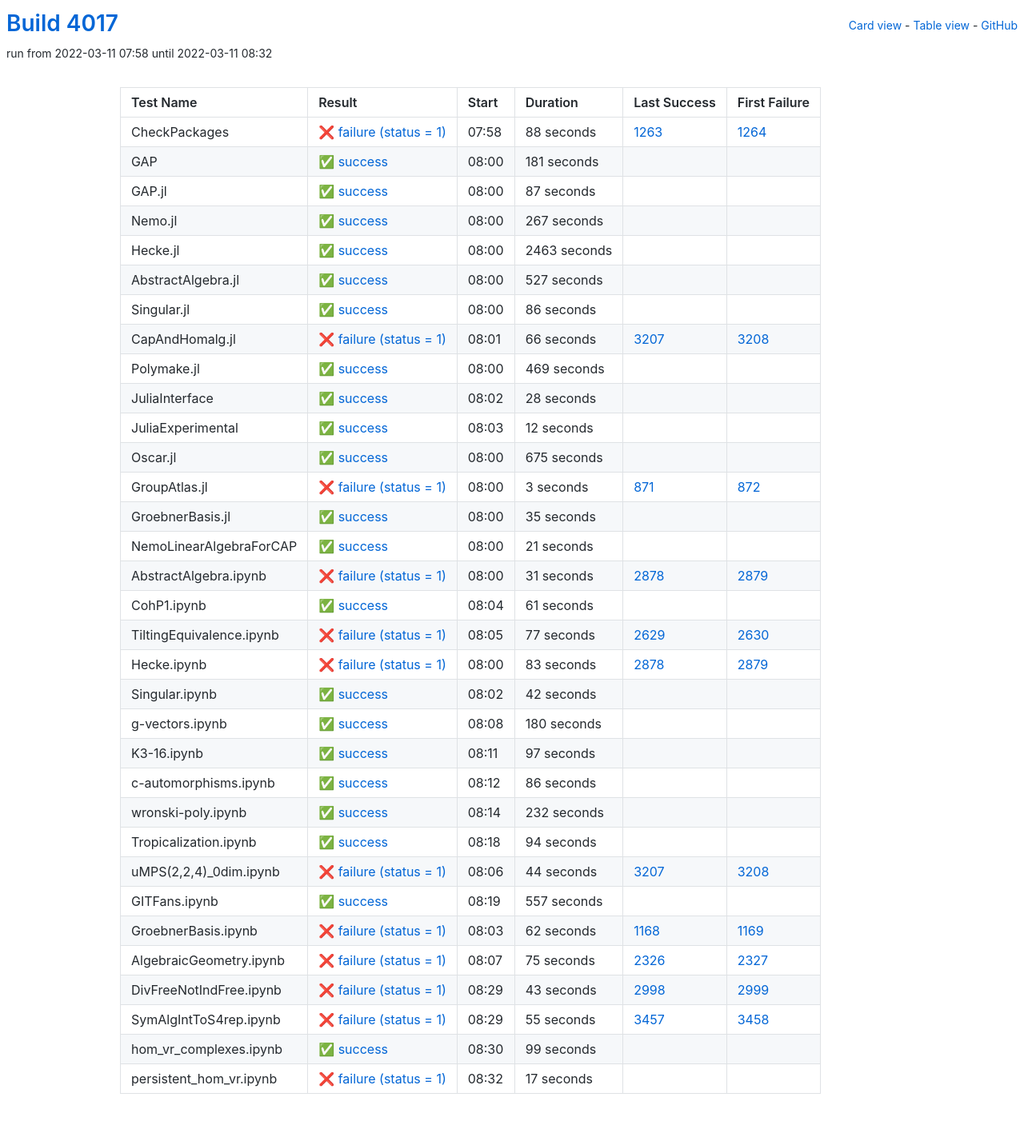
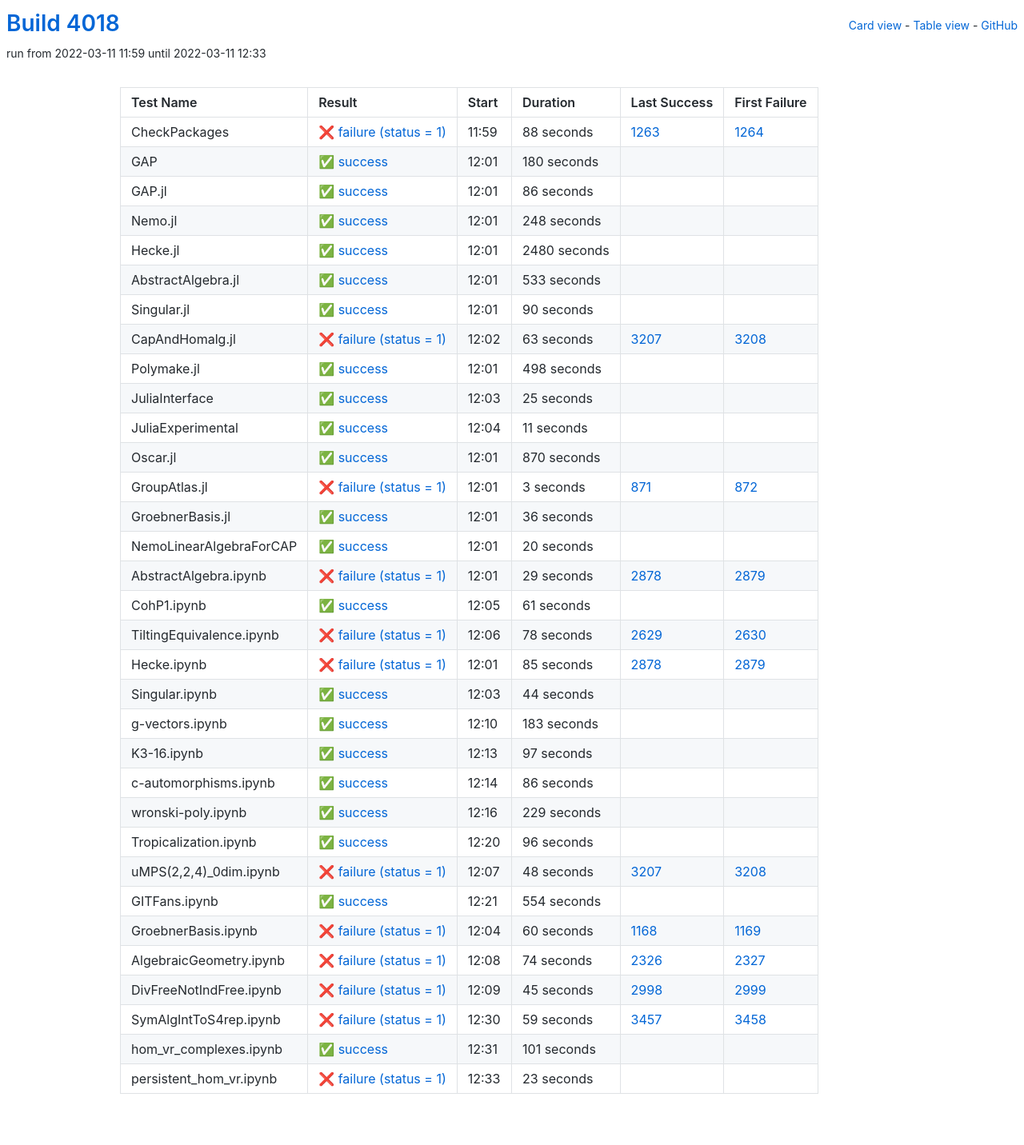
Before and after one commit to oscar-system/oscar-ci-status-stable, a Jekyll site: the page built from table.html, in a window 1280 px wide. Shown: the whole page at 80% size. Built offline with Jekyll 4.4.1, drawn with Linux system fonts in a browser that asks for light colours.

Commit message:
Build #4018

```diff
--- a/_data/ci.yml
+++ b/_data/ci.yml
@@ -1,6 +1,6 @@
 ---
-build: 4017
-build_url: https://oscarci.mathematik.uni-kl.de/job/oscar-stable/4017/
+build: 4018
+build_url: https://oscarci.mathematik.uni-kl.de/job/oscar-stable/4018/
 job: oscar-stable
 organization: oscar-system
 repo: oscar-ci-status-stable
@@ -8,8 +8,8 @@ repourl: https://github.com/oscar-system/oscar-ci-status-stable
 tests:
 - name: CheckPackages
   id: checkpackages
-  log: https://oscarci.mathematik.uni-kl.de/job/oscar-stable/4017/artifact/logs/build-4017/CheckPackages.log
-  start: 2022-03-11 07:58
+  log: https://oscarci.mathematik.uni-kl.de/job/oscar-stable/4018/artifact/logs/build-4018/CheckPackages.log
+  start: 2022-03-11 11:59
   success: false
   exitcode: 1
   status: failure
@@ -20,68 +20,20 @@ tests:
   first_failure_url: https://oscarci.mathematik.uni-kl.de/job/oscar-stable/1264/
 - name: GAP
   id: gap
-  log: https://oscarci.mathematik.uni-kl.de/job/oscar-stable/4017/artifact/logs/build-4017/GAP.log
-  start: 2022-03-11 08:00
+  log: https://oscarci.mathematik.uni-kl.de/job/oscar-stable/4018/artifact/logs/build-4018/GAP.log
+  start: 2022-03-11 12:01
   success: true
   exitcode: 0
   status: success
-  duration: 181
+  duration: 180
   last_success: false
   last_success_url:
   first_failure: false
   first_failure_url:
 - name: GAP.jl
   id: gap-jl
-  log: https://oscarci.mathematik.uni-kl.de/job/oscar-stable/4017/artifact/logs/build-4017/GAP.jl.log
-  start: 2022-03-11 08:00
-  success: true
-  exitcode: 0
-  status: success
-  duration: 87
-  last_success: false
-  last_success_url:
-  first_failure: false
-  first_failure_url:
-- name: Nemo.jl
-  id: nemo-jl
-  log: https://oscarci.mathematik.uni-kl.de/job/oscar-stable/4017/artifact/logs/build-4017/Nemo.jl.log
-  start: 2022-03-11 08:00
-  success: true
-  exitcode: 0
-  status: success
-  duration: 267
-  last_success: false
-  last_success_url:
-  first_failure: false
-  first_failure_url:
-- name: Hecke.jl
-  id: hecke-jl
-  log: https://oscarci.mathematik.uni-kl.de/job/oscar-stable/4017/artifact/logs/build-4017/Hecke.jl.log
-  start: 2022-03-11 08:00
-  success: true
-  exitcode: 0
-  status: success
-  duration: 2463
-  last_success: false
-  last_success_url:
-  first_failure: false
-  first_failure_url:
-- name: AbstractAlgebra.jl
-  id: abstractalgebra-jl
-  log: https://oscarci.mathematik.uni-kl.de/job/oscar-stable/4017/artifact/logs/build-4017/AbstractAlgebra.jl.log
-  start: 2022-03-11 08:00
-  success: true
-  exitcode: 0
-  status: success
-  duration: 527
-  last_success: false
-  last_success_url:
-  first_failure: false
-  first_failure_url:
-- name: Singular.jl
-  id: singular-jl
-  log: https://oscarci.mathematik.uni-kl.de/job/oscar-stable/4017/artifact/logs/build-4017/Singular.jl.log
-  start: 2022-03-11 08:00
+  log: https://oscarci.mathematik.uni-kl.de/job/oscar-stable/4018/artifact/logs/build-4018/GAP.jl.log
+  start: 2022-03-11 12:01
   success: true
   exitcode: 0
   status: success
@@ -90,70 +42,118 @@ tests:
   last_success_url:
   first_failure: false
   first_failure_url:
+- name: Nemo.jl
+  id: nemo-jl
+  log: https://oscarci.mathematik.uni-kl.de/job/oscar-stable/4018/artifact/logs/build-4018/Nemo.jl.log
+  start: 2022-03-11 12:01
+  success: true
+  exitcode: 0
+  status: success
+  duration: 248
+  last_success: false
+  last_success_url:
+  first_failure: false
+  first_failure_url:
+- name: Hecke.jl
+  id: hecke-jl
+  log: https://oscarci.mathematik.uni-kl.de/job/oscar-stable/4018/artifact/logs/build-4018/Hecke.jl.log
+  start: 2022-03-11 12:01
+  success: true
+  exitcode: 0
+  status: success
+  duration: 2480
+  last_success: false
+  last_success_url:
+  first_failure: false
+  first_failure_url:
+- name: AbstractAlgebra.jl
+  id: abstractalgebra-jl
+  log: https://oscarci.mathematik.uni-kl.de/job/oscar-stable/4018/artifact/logs/build-4018/AbstractAlgebra.jl.log
+  start: 2022-03-11 12:01
+  success: true
+  exitcode: 0
+  status: success
+  duration: 533
+  last_success: false
+  last_success_url:
+  first_failure: false
+  first_failure_url:
+- name: Singular.jl
+  id: singular-jl
+  log: https://oscarci.mathematik.uni-kl.de/job/oscar-stable/4018/artifact/logs/build-4018/Singular.jl.log
+  start: 2022-03-11 12:01
+  success: true
+  exitcode: 0
+  status: success
+  duration: 90
+  last_success: false
+  last_success_url:
+  first_failure: false
+  first_failure_url:
 - name: CapAndHomalg.jl
   id: capandhomalg-jl
-  log: https://oscarci.mathematik.uni-kl.de/job/oscar-stable/4017/artifact/logs/build-4017/CapAndHomalg.jl.log
-  start: 2022-03-11 08:01
+  log: https://oscarci.mathematik.uni-kl.de/job/oscar-stable/4018/artifact/logs/build-4018/CapAndHomalg.jl.log
+  start: 2022-03-11 12:02
   success: false
   exitcode: 1
   status: failure
-  duration: 66
+  duration: 63
   last_success: 3207
   last_success_url: https://oscarci.mathematik.uni-kl.de/job/oscar-stable/3207/
   first_failure: 3208
   first_failure_url: https://oscarci.mathematik.uni-kl.de/job/oscar-stable/3208/
 - name: Polymake.jl
   id: polymake-jl
-  log: https://oscarci.mathematik.uni-kl.de/job/oscar-stable/4017/artifact/logs/build-4017/Polymake.jl.log
-  start: 2022-03-11 08:00
+  log: https://oscarci.mathematik.uni-kl.de/job/oscar-stable/4018/artifact/logs/build-4018/Polymake.jl.log
+  start: 2022-03-11 12:01
   success: true
   exitcode: 0
   status: success
-  duration: 469
+  duration: 498
   last_success: false
   last_success_url:
   first_failure: false
   first_failure_url:
 - name: JuliaInterface
   id: juliainterface
-  log: https://oscarci.mathematik.uni-kl.de/job/oscar-stable/4017/artifact/logs/build-4017/JuliaInterface.log
-  start: 2022-03-11 08:02
+  log: https://oscarci.mathematik.uni-kl.de/job/oscar-stable/4018/artifact/logs/build-4018/JuliaInterface.log
+  start: 2022-03-11 12:03
   success: true
   exitcode: 0
   status: success
-  duration: 28
+  duration: 25
   last_success: false
   last_success_url:
   first_failure: false
   first_failure_url:
 - name: JuliaExperimental
   id: juliaexperimental
-  log: https://oscarci.mathematik.uni-kl.de/job/oscar-stable/4017/artifact/logs/build-4017/JuliaExperimental.log
-  start: 2022-03-11 08:03
+  log: https://oscarci.mathematik.uni-kl.de/job/oscar-stable/4018/artifact/logs/build-4018/JuliaExperimental.log
+  start: 2022-03-11 12:04
   success: true
   exitcode: 0
   status: success
-  duration: 12
+  duration: 11
   last_success: false
   last_success_url:
   first_failure: false
   first_failure_url:
 - name: Oscar.jl
   id: oscar-jl
-  log: https://oscarci.mathematik.uni-kl.de/job/oscar-stable/4017/artifact/logs/build-4017/Oscar.jl.log
-  start: 2022-03-11 08:00
+  log: https://oscarci.mathematik.uni-kl.de/job/oscar-stable/4018/artifact/logs/build-4018/Oscar.jl.log
+  start: 2022-03-11 12:01
   success: true
   exitcode: 0
   status: success
-  duration: 675
+  duration: 870
   last_success: false
   last_success_url:
   first_failure: false
   first_failure_url:
 - name: GroupAtlas.jl
   id: groupatlas-jl
-  log: https://oscarci.mathematik.uni-kl.de/job/oscar-stable/4017/artifact/logs/build-4017/GroupAtlas.jl.log
-  start: 2022-03-11 08:00
+  log: https://oscarci.mathematik.uni-kl.de/job/oscar-stable/4018/artifact/logs/build-4018/GroupAtlas.jl.log
+  start: 2022-03-11 12:01
   success: false
   exitcode: 1
   status: failure
@@ -164,44 +164,44 @@ tests:
   first_failure_url: https://oscarci.mathematik.uni-kl.de/job/oscar-stable/872/
 - name: GroebnerBasis.jl
   id: groebnerbasis-jl
-  log: https://oscarci.mathematik.uni-kl.de/job/oscar-stable/4017/artifact/logs/build-4017/GroebnerBasis.jl.log
-  start: 2022-03-11 08:00
+  log: https://oscarci.mathematik.uni-kl.de/job/oscar-stable/4018/artifact/logs/build-4018/GroebnerBasis.jl.log
+  start: 2022-03-11 12:01
   success: true
   exitcode: 0
   status: success
-  duration: 35
+  duration: 36
   last_success: false
   last_success_url:
   first_failure: false
   first_failure_url:
 - name: NemoLinearAlgebraForCAP
   id: nemolinearalgebraforcap
-  log: https://oscarci.mathematik.uni-kl.de/job/oscar-stable/4017/artifact/logs/build-4017/NemoLinearAlgebraForCAP.log
-  start: 2022-03-11 08:00
+  log: https://oscarci.mathematik.uni-kl.de/job/oscar-stable/4018/artifact/logs/build-4018/NemoLinearAlgebraForCAP.log
+  start: 2022-03-11 12:01
   success: true
   exitcode: 0
   status: success
-  duration: 21
+  duration: 20
   last_success: false
   last_success_url:
   first_failure: false
   first_failure_url:
 - name: AbstractAlgebra.ipynb
   id: abstractalgebra-ipynb
-  log: https://oscarci.mathematik.uni-kl.de/job/oscar-stable/4017/artifact/logs/build-4017/AbstractAlgebra.ipynb.log
-  start: 2022-03-11 08:00
+  log: https://oscarci.mathematik.uni-kl.de/job/oscar-stable/4018/artifact/logs/build-4018/AbstractAlgebra.ipynb.log
+  start: 2022-03-11 12:01
   success: false
   exitcode: 1
   status: failure
-  duration: 31
+  duration: 29
   last_success: 2878
   last_success_url: https://oscarci.mathematik.uni-kl.de/job/oscar-stable/2878/
   first_failure: 2879
   first_failure_url: https://oscarci.mathematik.uni-kl.de/job/oscar-stable/2879/
 - name: CohP1.ipynb
   id: cohp1-ipynb
-  log: https://oscarci.mathematik.uni-kl.de/job/oscar-stable/4017/artifact/logs/build-4017/CohP1.ipynb.log
-  start: 2022-03-11 08:04
+  log: https://oscarci.mathematik.uni-kl.de/job/oscar-stable/4018/artifact/logs/build-4018/CohP1.ipynb.log
+  start: 2022-03-11 12:05
   success: true
   exitcode: 0
   status: success
@@ -212,56 +212,56 @@ tests:
   first_failure_url:
 - name: TiltingEquivalence.ipynb
   id: tiltingequivalence-ipynb
-  log: https://oscarci.mathematik.uni-kl.de/job/oscar-stable/4017/artifact/logs/build-4017/TiltingEquivalence.ipynb.log
-  start: 2022-03-11 08:05
+  log: https://oscarci.mathematik.uni-kl.de/job/oscar-stable/4018/artifact/logs/build-4018/TiltingEquivalence.ipynb.log
+  start: 2022-03-11 12:06
   success: false
   exitcode: 1
   status: failure
-  duration: 77
+  duration: 78
   last_success: 2629
   last_success_url: https://oscarci.mathematik.uni-kl.de/job/oscar-stable/2629/
   first_failure: 2630
   first_failure_url: https://oscarci.mathematik.uni-kl.de/job/oscar-stable/2630/
 - name: Hecke.ipynb
   id: hecke-ipynb
-  log: https://oscarci.mathematik.uni-kl.de/job/oscar-stable/4017/artifact/logs/build-4017/Hecke.ipynb.log
-  start: 2022-03-11 08:00
+  log: https://oscarci.mathematik.uni-kl.de/job/oscar-stable/4018/artifact/logs/build-4018/Hecke.ipynb.log
+  start: 2022-03-11 12:01
   success: false
   exitcode: 1
   status: failure
-  duration: 83
+  duration: 85
   last_success: 2878
   last_success_url: https://oscarci.mathematik.uni-kl.de/job/oscar-stable/2878/
   first_failure: 2879
   first_failure_url: https://oscarci.mathematik.uni-kl.de/job/oscar-stable/2879/
 - name: Singular.ipynb
   id: singular-ipynb
-  log: https://oscarci.mathematik.uni-kl.de/job/oscar-stable/4017/artifact/logs/build-4017/Singular.ipynb.log
-  start: 2022-03-11 08:02
+  log: https://oscarci.mathematik.uni-kl.de/job/oscar-stable/4018/artifact/logs/build-4018/Singular.ipynb.log
+  start: 2022-03-11 12:03
   success: true
   exitcode: 0
   status: success
-  duration: 42
+  duration: 44
   last_success: false
   last_success_url:
   first_failure: false
   first_failure_url:
 - name: g-vectors.ipynb
   id: g-vectors-ipynb
-  log: https://oscarci.mathematik.uni-kl.de/job/oscar-stable/4017/artifact/logs/build-4017/g-vectors.ipynb.log
-  start: 2022-03-11 08:08
+  log: https://oscarci.mathematik.uni-kl.de/job/oscar-stable/4018/artifact/logs/build-4018/g-vectors.ipynb.log
+  start: 2022-03-11 12:10
   success: true
   exitcode: 0
   status: success
-  duration: 180
+  duration: 183
   last_success: false
   last_success_url:
   first_failure: false
   first_failure_url:
 - name: K3-16.ipynb
   id: k3-16-ipynb
-  log: https://oscarci.mathematik.uni-kl.de/job/oscar-stable/4017/artifact/logs/build-4017/K3-16.ipynb.log
-  start: 2022-03-11 08:11
+  log: https://oscarci.mathematik.uni-kl.de/job/oscar-stable/4018/artifact/logs/build-4018/K3-16.ipynb.log
+  start: 2022-03-11 12:13
   success: true
   exitcode: 0
   status: success
@@ -272,8 +272,8 @@ tests:
   first_failure_url:
 - name: c-automorphisms.ipynb
   id: c-automorphisms-ipynb
-  log: https://oscarci.mathematik.uni-kl.de/job/oscar-stable/4017/artifact/logs/build-4017/c-automorphisms.ipynb.log
-  start: 2022-03-11 08:12
+  log: https://oscarci.mathematik.uni-kl.de/job/oscar-stable/4018/artifact/logs/build-4018/c-automorphisms.ipynb.log
+  start: 2022-03-11 12:14
   success: true
   exitcode: 0
   status: success
@@ -284,120 +284,120 @@ tests:
   first_failure_url:
 - name: wronski-poly.ipynb
   id: wronski-poly-ipynb
-  log: https://oscarci.mathematik.uni-kl.de/job/oscar-stable/4017/artifact/logs/build-4017/wronski-poly.ipynb.log
-  start: 2022-03-11 08:14
+  log: https://oscarci.mathematik.uni-kl.de/job/oscar-stable/4018/artifact/logs/build-4018/wronski-poly.ipynb.log
+  start: 2022-03-11 12:16
   success: true
   exitcode: 0
   status: success
-  duration: 232
+  duration: 229
   last_success: false
   last_success_url:
   first_failure: false
   first_failure_url:
 - name: Tropicalization.ipynb
   id: tropicalization-ipynb
-  log: https://oscarci.mathematik.uni-kl.de/job/oscar-stable/4017/artifact/logs/build-4017/Tropicalization.ipynb.log
-  start: 2022-03-11 08:18
+  log: https://oscarci.mathematik.uni-kl.de/job/oscar-stable/4018/artifact/logs/build-4018/Tropicalization.ipynb.log
+  start: 2022-03-11 12:20
   success: true
   exitcode: 0
   status: success
-  duration: 94
+  duration: 96
   last_success: false
   last_success_url:
   first_failure: false
   first_failure_url:
 - name: uMPS(2,2,4)_0dim.ipynb
   id: umps-2-2-4-0dim-ipynb
-  log: https://oscarci.mathematik.uni-kl.de/job/oscar-stable/4017/artifact/logs/build-4017/uMPS-2-2-4-_0dim.ipynb.log
-  start: 2022-03-11 08:06
+  log: https://oscarci.mathematik.uni-kl.de/job/oscar-stable/4018/artifact/logs/build-4018/uMPS-2-2-4-_0dim.ipynb.log
+  start: 2022-03-11 12:07
   success: false
   exitcode: 1
   status: failure
-  duration: 44
+  duration: 48
   last_success: 3207
   last_success_url: https://oscarci.mathematik.uni-kl.de/job/oscar-stable/3207/
   first_failure: 3208
   first_failure_url: https://oscarci.mathematik.uni-kl.de/job/oscar-stable/3208/
 - name: GITFans.ipynb
   id: gitfans-ipynb
-  log: https://oscarci.mathematik.uni-kl.de/job/oscar-stable/4017/artifact/logs/build-4017/GITFans.ipynb.log
-  start: 2022-03-11 08:19
+  log: https://oscarci.mathematik.uni-kl.de/job/oscar-stable/4018/artifact/logs/build-4018/GITFans.ipynb.log
+  start: 2022-03-11 12:21
   success: true
   exitcode: 0
   status: success
-  duration: 557
+  duration: 554
   last_success: false
   last_success_url:
   first_failure: false
   first_failure_url:
 - name: GroebnerBasis.ipynb
   id: groebnerbasis-ipynb
-  log: https://oscarci.mathematik.uni-kl.de/job/oscar-stable/4017/artifact/logs/build-4017/GroebnerBasis.ipynb.log
-  start: 2022-03-11 08:03
+  log: https://oscarci.mathematik.uni-kl.de/job/oscar-stable/4018/artifact/logs/build-4018/GroebnerBasis.ipynb.log
+  start: 2022-03-11 12:04
   success: false
   exitcode: 1
   status: failure
-  duration: 62
+  duration: 60
   last_success: 1168
   last_success_url: https://oscarci.mathematik.uni-kl.de/job/oscar-stable/1168/
   first_failure: 1169
   first_failure_url: https://oscarci.mathematik.uni-kl.de/job/oscar-stable/1169/
 - name: AlgebraicGeometry.ipynb
   id: algebraicgeometry-ipynb
-  log: https://oscarci.mathematik.uni-kl.de/job/oscar-stable/4017/artifact/logs/build-4017/AlgebraicGeometry.ipynb.log
-  start: 2022-03-11 08:07
+  log: https://oscarci.mathematik.uni-kl.de/job/oscar-stable/4018/artifact/logs/build-4018/AlgebraicGeometry.ipynb.log
+  start: 2022-03-11 12:08
   success: false
   exitcode: 1
   status: failure
-  duration: 75
+  duration: 74
   last_success: 2326
   last_success_url: https://oscarci.mathematik.uni-kl.de/job/oscar-stable/2326/
   first_failure: 2327
   first_failure_url: https://oscarci.mathematik.uni-kl.de/job/oscar-stable/2327/
 - name: DivFreeNotIndFree.ipynb
   id: divfreenotindfree-ipynb
-  log: https://oscarci.mathematik.uni-kl.de/job/oscar-stable/4017/artifact/logs/build-4017/DivFreeNotIndFree.ipynb.log
-  start: 2022-03-11 08:29
+  log: https://oscarci.mathematik.uni-kl.de/job/oscar-stable/4018/artifact/logs/build-4018/DivFreeNotIndFree.ipynb.log
+  start: 2022-03-11 12:09
   success: false
   exitcode: 1
   status: failure
-  duration: 43
+  duration: 45
   last_success: 2998
   last_success_url: https://oscarci.mathematik.uni-kl.de/job/oscar-stable/2998/
   first_failure: 2999
   first_failure_url: https://oscarci.mathematik.uni-kl.de/job/oscar-stable/2999/
 - name: SymAlgIntToS4rep.ipynb
   id: symalginttos4rep-ipynb
-  log: https://oscarci.mathematik.uni-kl.de/job/oscar-stable/4017/artifact/logs/build-4017/SymAlgIntToS4rep.ipynb.log
-  start: 2022-03-11 08:29
+  log: https://oscarci.mathematik.uni-kl.de/job/oscar-stable/4018/artifact/logs/build-4018/SymAlgIntToS4rep.ipynb.log
+  start: 2022-03-11 12:30
   success: false
   exitcode: 1
   status: failure
-  duration: 55
+  duration: 59
   last_success: 3457
   last_success_url: https://oscarci.mathematik.uni-kl.de/job/oscar-stable/3457/
   first_failure: 3458
   first_failure_url: https://oscarci.mathematik.uni-kl.de/job/oscar-stable/3458/
 - name: hom_vr_complexes.ipynb
   id: hom-vr-complexes-ipynb
-  log: https://oscarci.mathematik.uni-kl.de/job/oscar-stable/4017/artifact/logs/build-4017/hom_vr_complexes.ipynb.log
-  start: 2022-03-11 08:30
+  log: https://oscarci.mathematik.uni-kl.de/job/oscar-stable/4018/artifact/logs/build-4018/hom_vr_complexes.ipynb.log
+  start: 2022-03-11 12:31
   success: true
   exitcode: 0
   status: success
-  duration: 99
+  duration: 101
   last_success: false
   last_success_url:
   first_failure: false
   first_failure_url:
 - name: persistent_hom_vr.ipynb
   id: persistent-hom-vr-ipynb
-  log: https://oscarci.mathematik.uni-kl.de/job/oscar-stable/4017/artifact/logs/build-4017/persistent_hom_vr.ipynb.log
-  start: 2022-03-11 08:32
+  log: https://oscarci.mathematik.uni-kl.de/job/oscar-stable/4018/artifact/logs/build-4018/persistent_hom_vr.ipynb.log
+  start: 2022-03-11 12:33
   success: false
   exitcode: 1
   status: failure
-  duration: 17
+  duration: 23
   last_success: false
   last_success_url:
   first_failure: false
```
Also changed, not shown: README.md.
